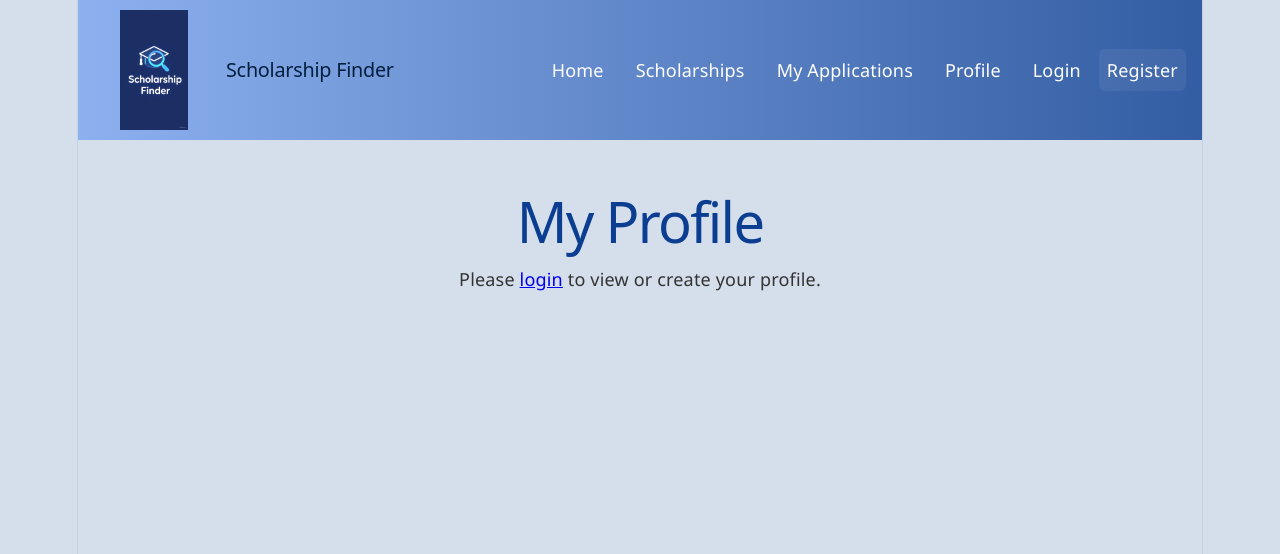
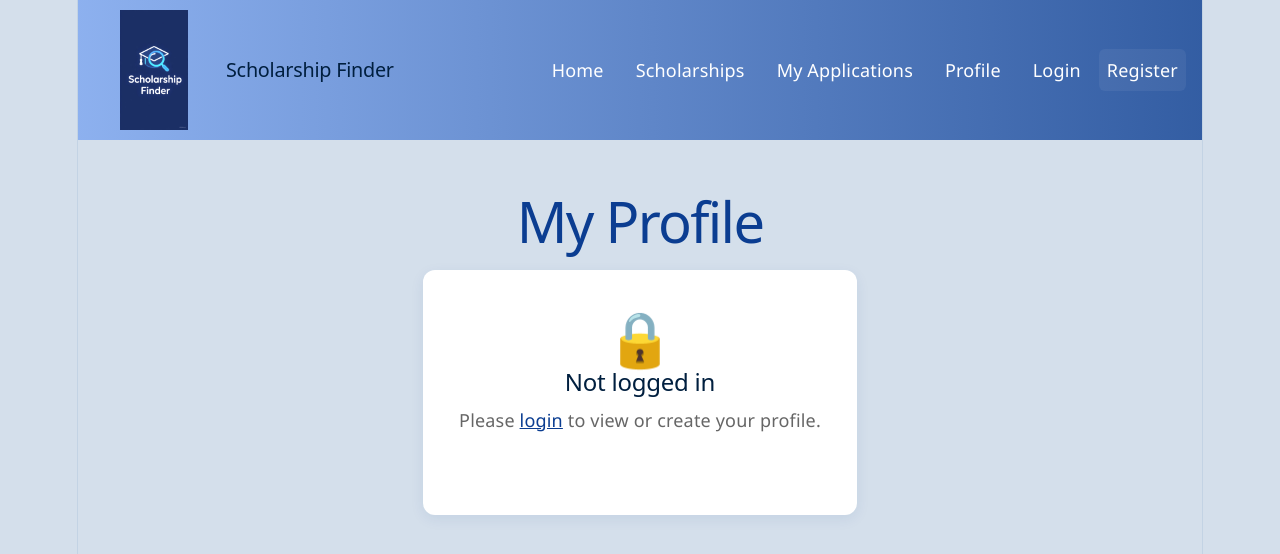
Before and after one commit to code-differently/26q1-team5-capstone, a React app in the folder frontend/: page /profile in a window 1280 px wide. Shown: the top 554 px of the page. Built offline with nearby package versions, Linux system fonts and the light colour scheme; no server answers; the HTML template or start-up script is replaced by a standard one.

Commit message:
Debugging more CSS

```diff
--- a/frontend/src/App.css
+++ b/frontend/src/App.css
@@ -447,3 +447,89 @@ body{
   color: #333;
   background: #f8f9fa;
 }
+
+.no-profile {
+  text-align: center;
+  padding: 3rem 2rem;
+  background: white;
+  border-radius: 12px;
+  box-shadow: var(--shadow);
+  max-width: 500px;
+  margin: 2rem auto;
+}
+
+.no-profile-icon {
+  font-size: 3rem;
+  margin-bottom: 1rem;
+}
+
+.no-profile h2 {
+  color: var(--navy-dark);
+  margin-bottom: 0.5rem;
+}
+
+.no-profile p {
+  color: #666;
+  margin-bottom: 1.5rem;
+  line-height: 1.6;
+}
+
+.no-profile a {
+  color: var(--navy);
+  font-weight: 500;
+}
+
+.create-btn {
+  background: var(--navy);
+  color: white;
+  border: none;
+  padding: .75rem 2rem;
+  border-radius: 4px;
+  font-size: 1rem;
+  cursor: pointer;
+  transition: background-color .3s;
+}
+
+.create-btn:hover {
+  background: var(--navy-dark);
+}
+
+.danger-zone {
+  max-width: 500px;
+  margin: 2rem auto 0;
+  padding: 1.5rem;
+  border: 1px solid #f5c6cb;
+  border-radius: 12px;
+  background: #fff8f8;
+  text-align: center;
+}
+
+.danger-zone h3 {
+  color: #dc3545;
+  margin: 0 0 0.5rem 0;
+  font-size: 1rem;
+  text-transform: uppercase;
+  letter-spacing: 0.05em;
+}
+
+.danger-zone p {
+  color: #666;
+  font-size: 0.9rem;
+  margin-bottom: 1rem;
+}
+
+.delete-account-btn {
+  background: white;
+  color: #dc3545;
+  border: 1px solid #dc3545;
+  padding: .6rem 1.5rem;
+  border-radius: 4px;
+  font-size: 0.9rem;
+  cursor: pointer;
+  transition: all .3s;
+}
+
+.delete-account-btn:hover {
+  background: #dc3545;
+  color: white;
+}
--- a/frontend/src/Components/ProfileCard.jsx
+++ b/frontend/src/Components/ProfileCard.jsx
@@ -1,26 +1,18 @@
 import React from 'react'
 import './ProfileCard.css'
 
-// Maps to Profile entity in UML
-function ProfileCard({ profile, isEditable, onEdit, onDelete }) {
+function ProfileCard({ profile, isEditable, onEdit }) {
   if (!profile) return <div>No profile data</div>
 
   const { name, gpa, major, enrollmentStatus, needsFinancialAid, state, ethnicity, careerGoals, interests } = profile || {};
-
-  const handleDelete = () => {
-    if (window.confirm('Are you sure you want to delete your profile? This action cannot be undone.')) {
-      onDelete();
-    }
-  };
 
   return (
     <div className="card profile-card">
       <div className="card-header">
         <h3>{name}</h3>
-        <div className="card-header-buttons">
-          {isEditable && <button onClick={onEdit} className="edit-btn">Edit</button>}
-          {isEditable && <button onClick={handleDelete} className="delete-btn">Delete Profile</button>}
-        </div>
+        {isEditable && (
+          <button onClick={onEdit} className="edit-btn">Edit</button>
+        )}
       </div>
       <div className="card-body">
         <p><strong>GPA:</strong> {gpa ?? '—'}</p>
--- a/frontend/src/Pages/ProfilePage.jsx
+++ b/frontend/src/Pages/ProfilePage.jsx
@@ -206,7 +206,6 @@ const ProfilePage = () => {
                 onChange={(e) => handleProfileChange('name', e.target.value)}
               />
             </div>
-
             <div className="form-group">
               <label>GPA:</label>
               <input
@@ -221,7 +220,6 @@ const ProfilePage = () => {
                 }}
               />
             </div>
-
             <div className="form-group">
               <label>Ethnicity:</label>
               <input
@@ -230,7 +228,6 @@ const ProfilePage = () => {
                 onChange={(e) => handleProfileChange('ethnicity', e.target.value)}
               />
             </div>
-
             <div className="form-group">
               <label>Major:</label>
               <input
@@ -239,7 +236,6 @@ const ProfilePage = () => {
                 onChange={(e) => handleProfileChange('major', e.target.value)}
               />
             </div>
-
             <div className="form-group">
               <label>Enrollment Status:</label>
               <select
@@ -251,8 +247,6 @@ const ProfilePage = () => {
                 <option value="Graduate">Graduate</option>
               </select>
             </div>
-
-
             <div className="form-group">
               <label>State:</label>
               <input
@@ -261,7 +255,6 @@ const ProfilePage = () => {
                 onChange={(e) => handleProfileChange('state', e.target.value)}
               />
             </div>
-
             <div className="form-group">
               <label>Career Goals:</label>
               <textarea
@@ -270,7 +263,6 @@ const ProfilePage = () => {
                 rows="3"
               />
             </div>
-
             <div className="form-group">
               <label>Interests:</label>
               <textarea
@@ -279,10 +271,7 @@ const ProfilePage = () => {
                 rows="2"
               />
             </div>
-
-            {/* Fields matching backend Profile entity */}
           </div>
-
           <div className="form-actions">
             <button onClick={handleSave} className="save-btn">Save Changes</button>
             <button onClick={handleCancel} className="cancel-btn">Cancel</button>
@@ -290,21 +279,44 @@ const ProfilePage = () => {
         </div>
       ) : (
         user ? (
-          profile ? (
+          <>
+            {profile ? (
               <ProfileCard
                 profile={profile}
                 isEditable={true}
                 onEdit={handleEdit}
-              onDelete={handleDelete}
               />
             ) : (
               <div className="no-profile">
-              <p>No profile data yet. Create your profile to get tailored scholarship matches.</p>
-              <button onClick={handleCreateClick} className="create-btn">Create Profile</button>
+                <div className="no-profile-icon">🎓</div>
+                <h2>No profile yet</h2>
+                <p>Create your profile to get AI-powered scholarship matches tailored to you.</p>
+                <button onClick={handleCreateClick} className="create-btn">
+                  Create Profile
+                </button>
               </div>
-          )
+            )}
+
+            {/* Delete account always visible at page level */}
+            <div className="danger-zone">
+              <h3>Danger Zone</h3>
+              <p>Permanently delete your account and all associated data.</p>
+              <button
+                onClick={() => {
+                  if (window.confirm('Are you sure you want to delete your account? This cannot be undone.')) {
+                    handleDelete();
+                  }
+                }}
+                className="delete-account-btn"
+              >
+                Delete Account
+              </button>
+            </div>
+          </>
         ) : (
           <div className="no-profile">
+            <div className="no-profile-icon">🔒</div>
+            <h2>Not logged in</h2>
             <p>Please <Link to="/login">login</Link> to view or create your profile.</p>
           </div>
         )
```
Also changed, not shown: frontend/src/Components/MatchCard.css (deleted, +0 -58 lines), frontend/src/Components/MatchCard.jsx (deleted, +0 -24 lines), frontend/src/Pages/MatchesPage.jsx (deleted, +0 -78 lines). Lines whose indentation alone changed are shown as unchanged.
